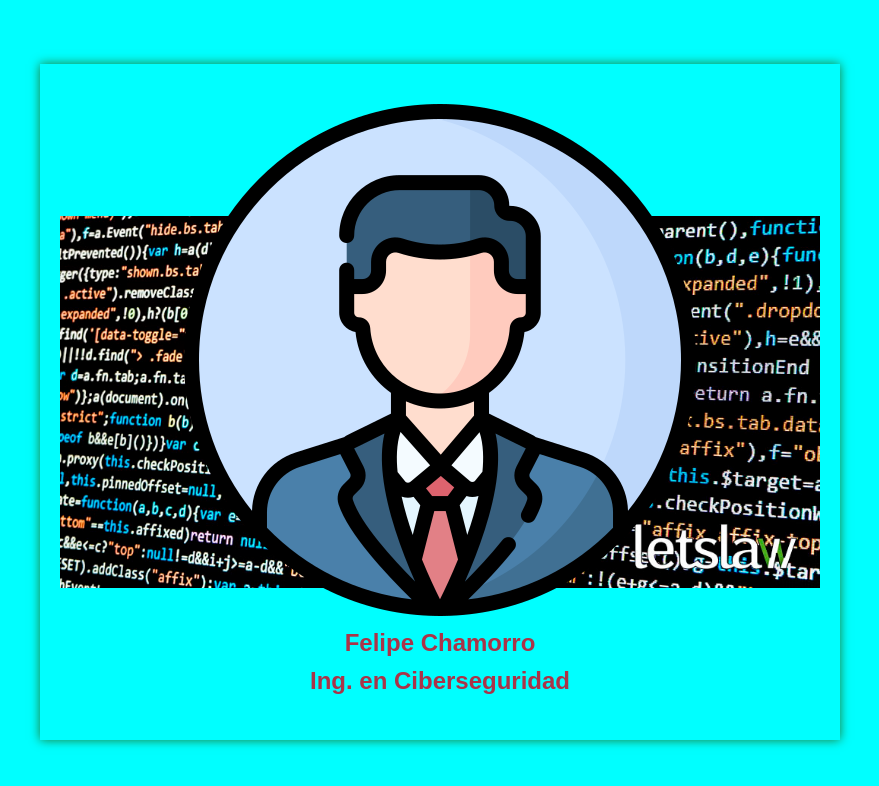
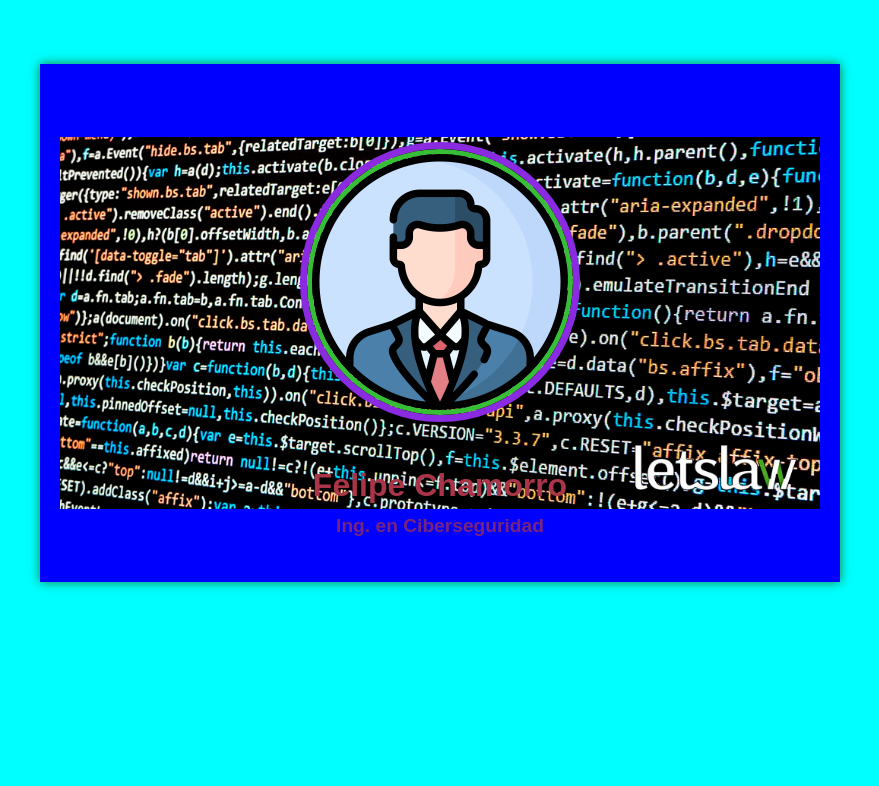
Before and after one commit to Felipe-os7/clase-2---25---03, a plain HTML site: page index.html in a window 1280 px wide. Shown: the whole page, without its empty margins (200-1079 px from the left). Drawn offline with Linux system fonts and the light colour scheme; a web font is replaced by a local one.

Commit message:
css y modificaciones

```diff
--- a/estilos.css
+++ b/estilos.css
@@ -30,6 +30,53 @@ header{
     background-position: center;
     background-repeat: no-repeat;
     background-size: 100%;
+}
 
+header figure img{
+    border-radius: 50%;
+    border: 5px solid #36be36;
+    box-shadow: 0 0 10px;
+}
+
+header h1{
+    font-size: 2em;
+    margin-top: 0.7;
+}
+
+header h2{
+    font-size: 1.2em;
+    opacity: 0.7;
+}
+
+.container{
+    background-color: blue;
+    width: 80%;
+    position: relative;
+    z-index: 1;
+}
+
+.contenedor_foto_perfil{
+    width: 280px;
+    height: 280px;
+    border-radius: 50%;
+    overflow: hidden;
+    display: inline-block;
+    vertical-align: middle;
+    border: 7px solid blueviolet;
+    margin: 5%;
+    box-shadow: 0 0 20px rgba(0,0,0,0,5);
+}
+
+.contenedor_foto_perfil img{
+    width: 100%;
+    height: auto;
+    display: block;
+}
+
+.cabecera{
+    position: relative;
+}
+
+.nombre_puesto{
 
 }
--- a/index.html
+++ b/index.html
@@ -8,9 +8,9 @@
 
 </head>
 <body>
-    <main>
-        <header>
-            <figure>
+    <main class="container">
+        <header class="cabecera">
+            <figure class="contenedor_foto_perfil">
                 <img src="./img/perfil.png" alt="Imagen de perfil">
             </figure>
             <section>
```
